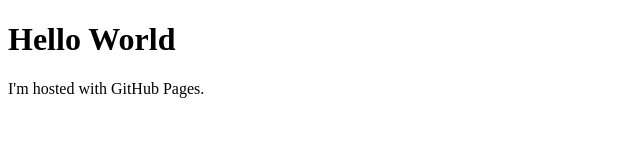
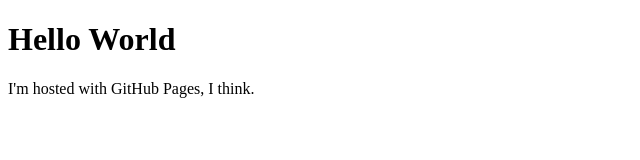
Before and after one commit to michaelallenhall/michaelallenhall.github.io, a plain HTML site: page index.html in a window 1280 px wide. Shown: the full height of the page, 0-640 px from the left. Drawn offline with Linux system fonts and the light colour scheme.

Commit message:
Update index.html

```diff
--- a/index.html
+++ b/index.html
@@ -2,6 +2,6 @@
 <html>
 <body>
 <h1>Hello World</h1>
-<p>I'm hosted with GitHub Pages.</p>
+<p>I'm hosted with GitHub Pages, I think.</p>
 </body>
 </html>
```
